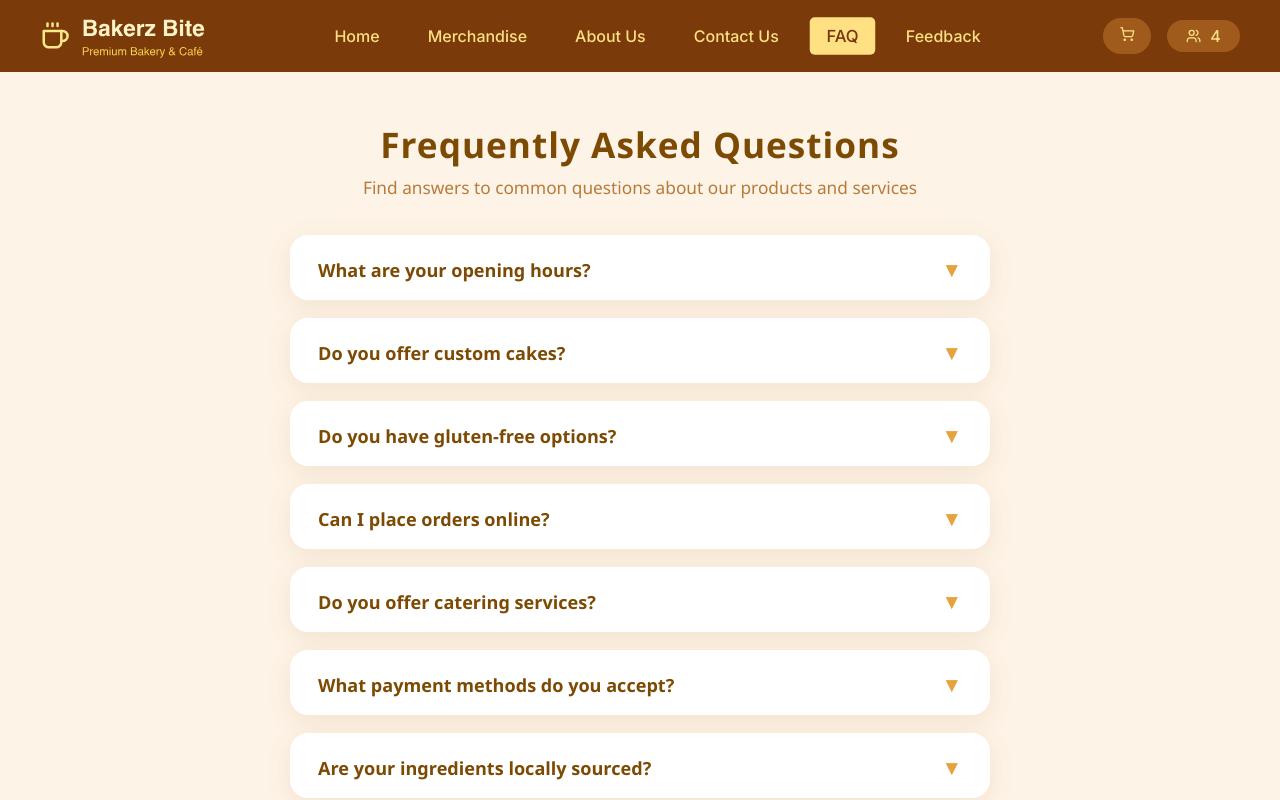
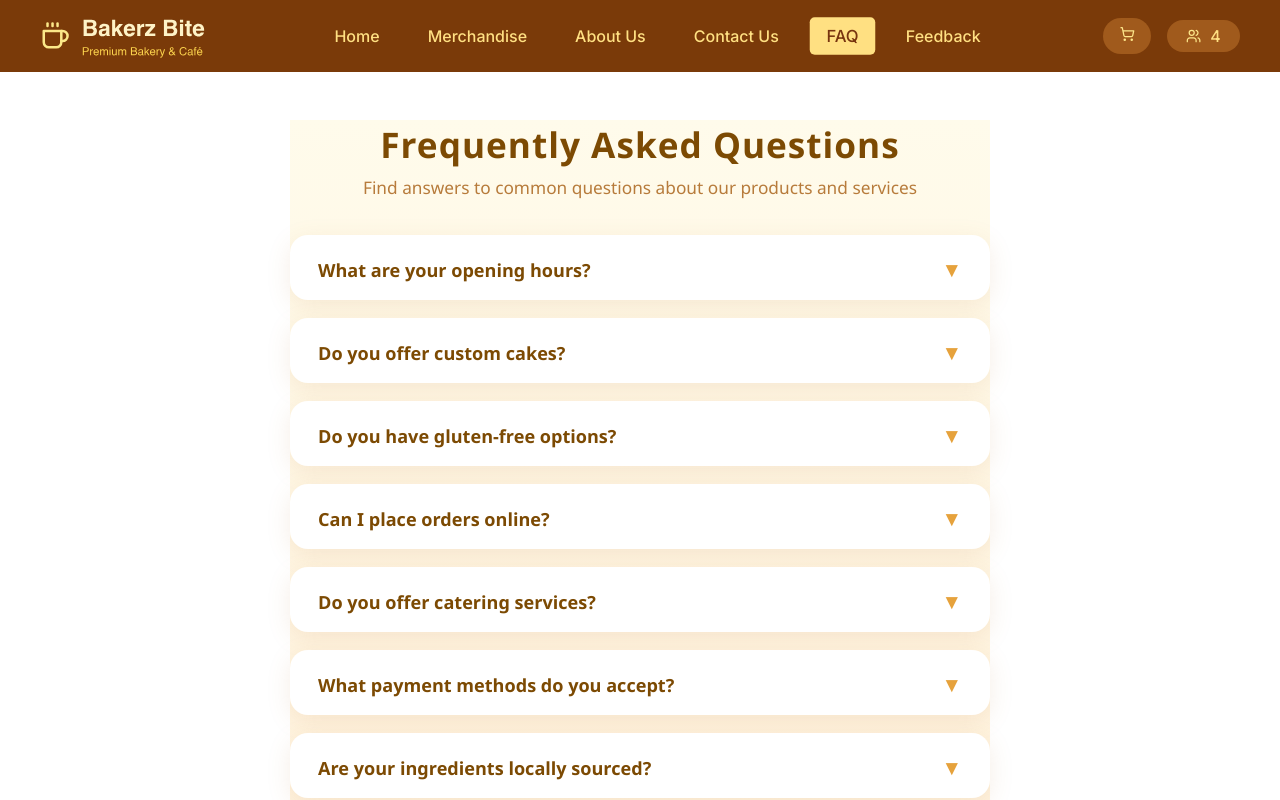
Before and after one commit to Giangha00/bakerz-bite, a React (Create React App) app: page /faq in a window 1280 px wide. Shown: the top 800 px of the page. Built offline with nearby package versions, Linux system fonts and the light colour scheme.

Commit message:
push code 2

```diff
--- a/src/pages/AboutUs/AboutUs.css
+++ b/src/pages/AboutUs/AboutUs.css
@@ -1,12 +1,8 @@
-body, .au-root {
-  background: #fdf3e6 !important;
-}
-
 .au-root {
   max-width: 1400px;
   margin: 120px auto 0 auto;
   padding: 0 12px;
-  background: transparent;
+  background: var(--secondary-background-color);
 }
 @media (max-width: 900px) {
   .au-root {
--- a/src/pages/ContactUs/ContactUs.css
+++ b/src/pages/ContactUs/ContactUs.css
@@ -2,7 +2,7 @@
   max-width: 1200px;
   margin: 40px auto;
   padding: 0 12px;
-  background: transparent;
+  background: var(--secondary-background-color);
 }
 section.cu-root {
   margin-top: 120px;
--- a/src/pages/Faq/Faq.css
+++ b/src/pages/Faq/Faq.css
@@ -2,7 +2,7 @@
   max-width: 700px;
   margin: 120px auto 0 auto;
   padding: 0;
-  background: transparent;
+  background: var(--secondary-background-color);
 }
 
 .faq-title {
```
